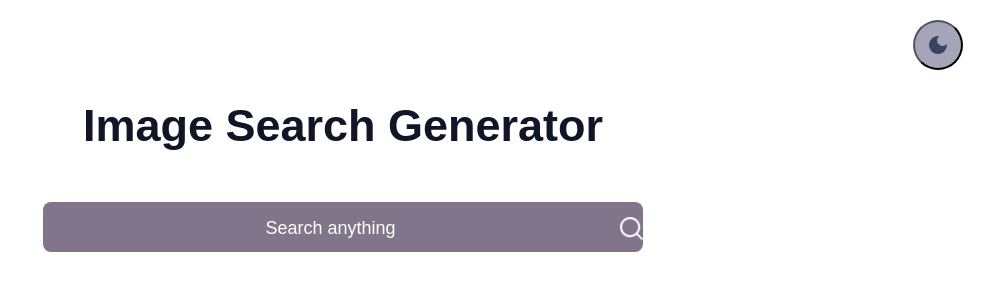
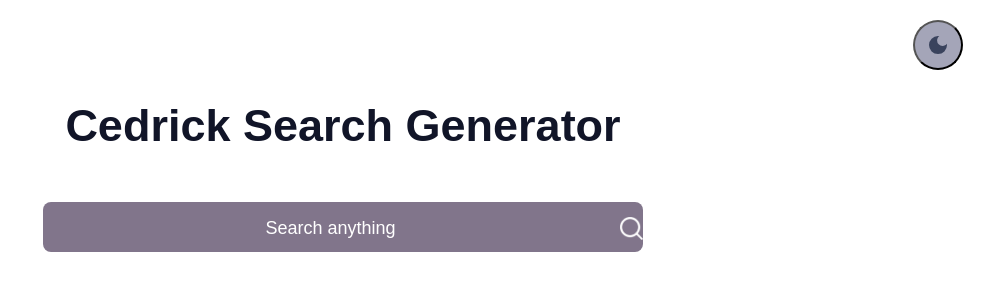
Before and after one commit to Ceddyyy/image-search-generator, a plain HTML site: page index.html in a window 1280 px wide. Shown: the whole page, without its empty margins (297-1280 px from the left). Drawn offline with Linux system fonts and the light colour scheme.

Commit message:
Update index.html

```diff
--- a/index.html
+++ b/index.html
@@ -12,7 +12,7 @@
             <svg xmlns="http://www.w3.org/2000/svg" height="24px" viewBox="0 -960 960 960" width="24px" fill="#e8eaed"><path d="M480-120q-150 0-255-105T120-480q0-150 105-255t255-105q14 0 27.5 1t26.5 3q-41 29-65.5 75.5T444-660q0 90 63 153t153 63q55 0 101-24.5t75-65.5q2 13 3 26.5t1 27.5q0 150-105 255T480-120Z"/></svg>
             <svg xmlns="http://www.w3.org/2000/svg" height="24px" viewBox="0 -960 960 960" width="24px" fill="#e8eaed"><path d="M480-280q-83 0-141.5-58.5T280-480q0-83 58.5-141.5T480-680q83 0 141.5 58.5T680-480q0 83-58.5 141.5T480-280ZM200-440H40v-80h160v80Zm720 0H760v-80h160v80ZM440-760v-160h80v160h-80Zm0 720v-160h80v160h-80ZM256-650l-101-97 57-59 96 100-52 56Zm492 496-97-101 53-55 101 97-57 59Zm-98-550 97-101 59 57-100 96-56-52ZM154-212l101-97 55 53-97 101-59-57Z"/></svg>
         </button>
-<h1>Image Search Generator</h1>
+<h1>Cedrick Search Generator</h1>
 <form id="search-form">
     <input type="text" id="search-box" placeholder="Search anything">
     <button type="submit" class="search-button">
@@ -24,4 +24,5 @@
 
 <script src="script.js"></script>
 </body>
+
 </html>
```
